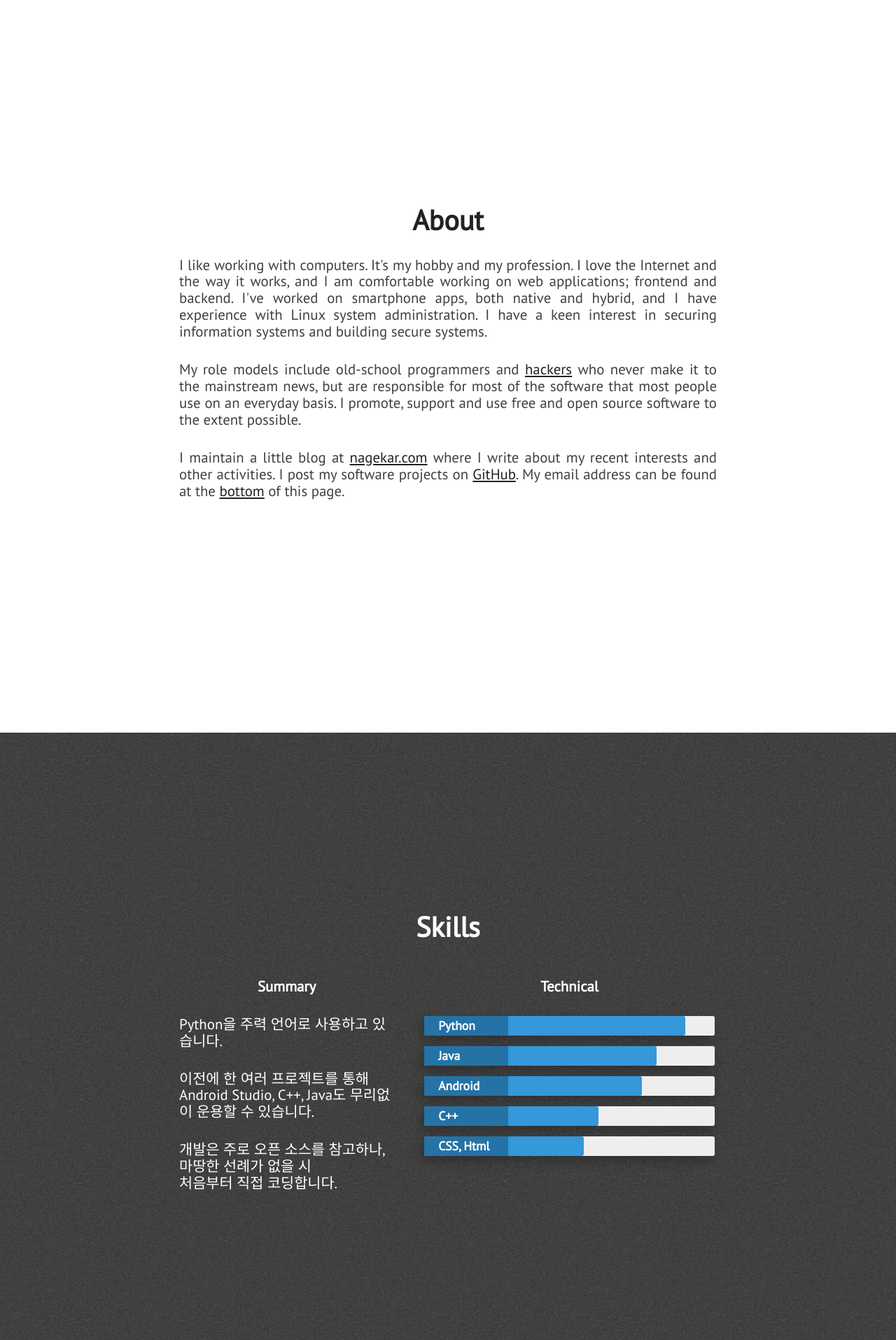
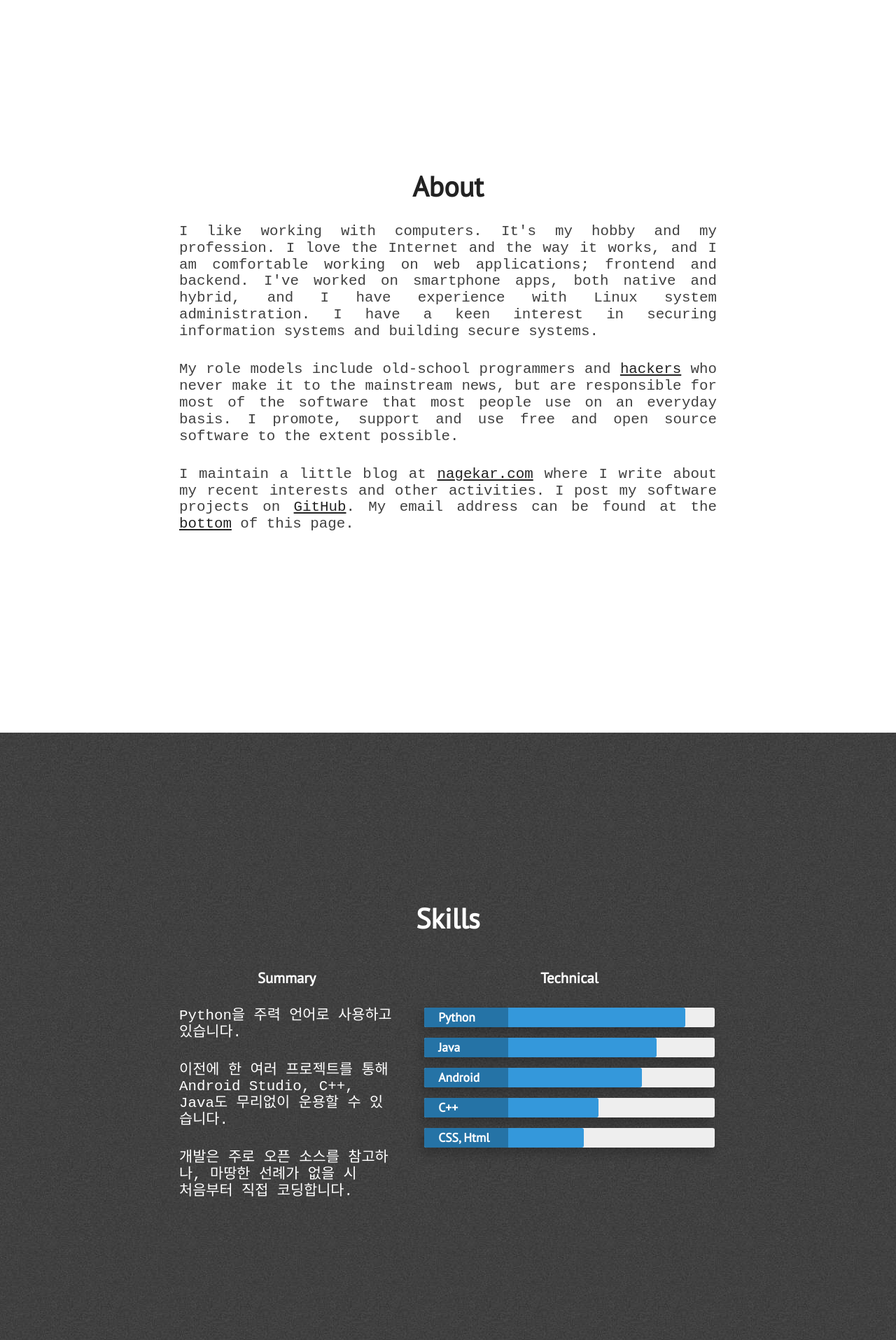
Before and after one commit to SongChaeYoung98/SongChaeYoung98.github.io, a Jekyll site: the page built from index.html, in a window 1280 px wide. Shown: the part 913-2828 px from the top of the page at 70% size. Built offline with Jekyll 4.4.1, drawn with Linux system fonts in a browser that asks for light colours; nearby versions of some CDN libraries; some of the changed text lies outside the part shown.

Commit message:
글꼴, 멘트 수정

```diff
--- a/_includes/extra.html
+++ b/_includes/extra.html
@@ -6,7 +6,7 @@
                 저의 웹페이지에 시간 내어 방문 해주셔서 감사합니다😃 만들고자 하는 프로그램이 있으면, 오픈소스 유무 상관없이 열과 성을 다해 결실을 맺는 것에 보람을 느끼고 있습니다. 저는 이 과정을 여러분들과 함께하고 싶습니다.
             </p>
             <p class="paragraph-text justify-text">
-                언제든지 자유롭게 연락 주세요(<a href="mailto:{{ site.email }}">{{ site.email }}</a>). 하루 이내로 회신 할 수 있도록 노력하겠습니다.
+                언제든지 자유롭게 연락 주세요(<a href="mailto:{{ site.email }}">{{ site.email }}</a>). 하루 이내에 회신 할 수 있도록 노력하겠습니다.
             </p>
 
             <div class="extra-links">
--- a/assets/css/main.css
+++ b/assets/css/main.css
@@ -223,7 +223,8 @@ img {
 }
 
 .paragraph-text {
-  font-family: 'PT Sans', sans-serif;
+  /* font-family: 'PT Sans', sans-serif; */
+  font-family: 'Nanum Gothic Coding', monospace;
   font-size: 20.8px;
   font-size: 1.3rem;
   margin: 30px auto;
```
